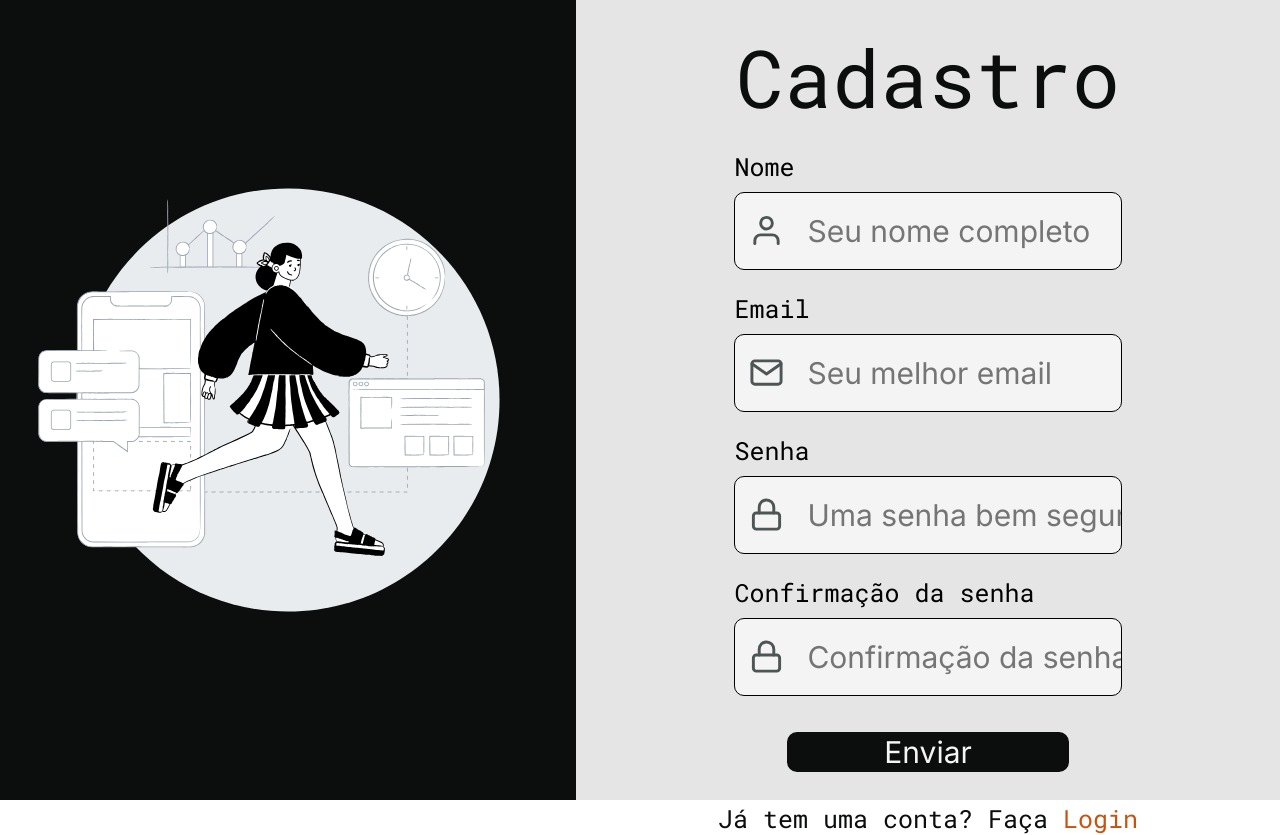
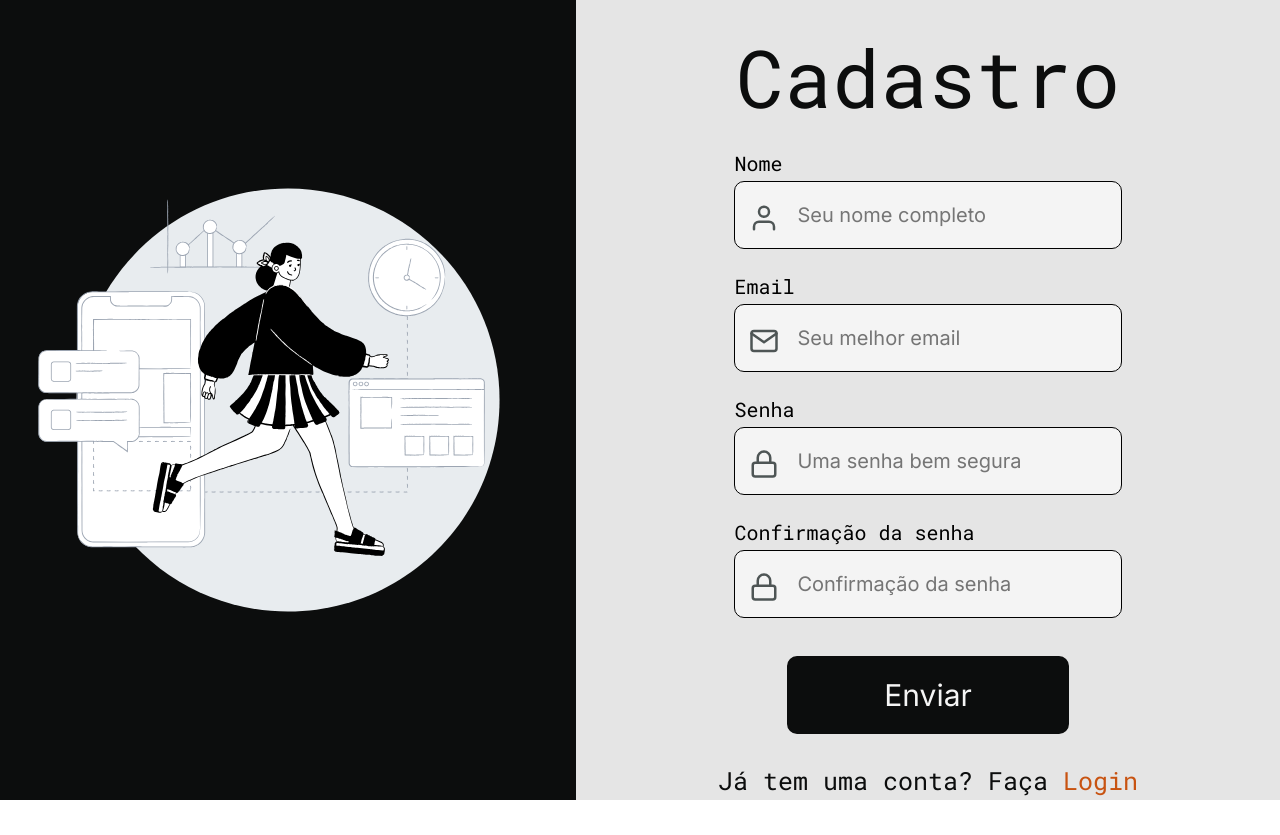
Before and after one commit to pedrohtbl/do-it, a React (Create React App) app: page /cadastro in a window 1280 px wide. After the commit the page ends 800 px from the top, so only its background shows below. Built offline with nearby package versions, Linux system fonts and the light colour scheme.

Commit message:
feat: cadastro validado e funcionando

```diff
--- a/package.json
+++ b/package.json
@@ -14,6 +14,7 @@
     "react-icons": "^4.3.1",
     "react-router-dom": "5",
     "react-scripts": "5.0.1",
+    "react-toastify": "^9.0.1",
     "style-components": "^0.1.0",
     "styled-components": "^5.3.5",
     "web-vitals": "^2.1.0",
--- a/src/App.js
+++ b/src/App.js
@@ -1,9 +1,22 @@
 import GlobalStyle from "./style"
 import Routes from "./Routes"
+import { ToastContainer } from "react-toastify";
+import "react-toastify/dist/ReactToastify.css";
 
 function App() {
   return (
     <>
+    <ToastContainer
+    position="bottom-right"
+    autoClose={5000}
+    hideProgressBar={false}
+    newestOnTop={false}
+    closeOnClick
+    rtl={false}
+    pauseOnFocusLoss={false}
+    draggable
+    pauseOnHover={false}
+    />
     <GlobalStyle/>
     <Routes/>
     </>
--- a/src/Pages/Cadastro/index.js
+++ b/src/Pages/Cadastro/index.js
@@ -4,20 +4,55 @@ import Button from "../../components/Button"
 import Input from "../../components/Input"
 import { FiMail,FiLock,FiUser } from "react-icons/fi"
 import { Link } from "react-router-dom"
+import { useForm } from "react-hook-form";
+import { yupResolver } from "@hookform/resolvers/yup"
+import * as yup from "yup"
+import api from "../../Services/api"
+import { toast } from "react-toastify"
+import { useHistory } from "react-router-dom"
 
 const Cadastro = () =>{
+    const schema = yup.object().shape({
+        name: yup.string().required("Preencha o campo").trim(),
+        email: yup.string().email("Email inválido").required("Preencha o campo").trim(),
+        password: yup.string().required("Preencha o campo").min(8, "minimo 8 caracteres").trim(),
+        passwordConfirm: yup.string().required("Preencha o campo").oneOf([yup.ref("password")],"senhas não são iguais")
+    })
+
+    const {register, handleSubmit, formState:{errors}} = useForm({
+        resolver:yupResolver(schema)
+    })
+
+    const history = useHistory()
+
+    const onSubmit = (data) =>{
+        const {name,email,password} = data
+        api.post("/user/register", {name:name, email:email, password:password})
+        .then(response =>{
+            toast.success("usuário cadastrado",{
+                theme: "dark"
+            })
+            history.push("/login")
+        })
+        .catch((err) =>
+            toast.error("algo deu errado",{
+                theme: "dark"
+              })
+        )
+    }
+
     return (
         <>
         <CustomMain>
             <figure>
                 <img src={sapiens} alt="sapiens"/>
             </figure>
-            <form>
+            <form onSubmit={handleSubmit(onSubmit)}>
                 <h1>Cadastro</h1>
-                <Input placeholder="Seu nome completo" type="text" label={"Nome"}><FiUser/></Input>
-                <Input placeholder="Seu melhor email" type="email" label={"Email"}><FiMail/></Input>
-                <Input placeholder="Uma senha bem segura" type="password" label={"Senha"}><FiLock/></Input>
-                <Input placeholder="Confirmação da senha" type="password" label={"Confirmação da senha"}><FiLock/></Input>
+                <Input errors={errors.name?.message} register={register} name={"name"} placeholder="Seu nome completo" type="text" label={"Nome"}><FiUser/></Input>
+                <Input errors={errors.email?.message} register={register} name={"email"} placeholder="Seu melhor email" type="email" label={"Email"}><FiMail/></Input>
+                <Input errors={errors.password?.message} register={register} name={"password"} placeholder="Uma senha bem segura" type="password" label={"Senha"}><FiLock/></Input>
+                <Input errors={errors.passwordConfirm?.message} register={register} name={"passwordConfirm"} placeholder="Confirmação da senha" type="password" label={"Confirmação da senha"}><FiLock/></Input>
                 <Button type={"submit"}>Enviar</Button>
                 <p>Já tem uma conta? Faça <Link to={"/login"}>Login</Link></p>
             </form>
--- a/src/Pages/Cadastro/style.js
+++ b/src/Pages/Cadastro/style.js
@@ -85,6 +85,12 @@ export const CustomMain = styled.main`
 
         form>button{
             height: 54px;
+            margin-bottom: 13px;
+            margin-top: 0;
+        }
+
+        h1{
+            font-size: 40px;
         }
 
         p,a{
--- a/src/components/Input/index.js
+++ b/src/components/Input/index.js
@@ -1,13 +1,14 @@
 import { CustomInput, CustomLabel } from "./style"
 
 
-const Input = ({children, label, ...rest}) =>{
+const Input = ({children,errors, register, name, label, ...rest}) =>{
     return(
         <>
-        <CustomLabel>
+        <CustomLabel >
             <p>{label}</p>
             {children}
-            <CustomInput {...rest}/>
+            <CustomInput errors={!!errors} {...register(name)} {...rest}/>
+            {!!errors&& <span>{errors}</span>}
         </CustomLabel>
         </>
     )
--- a/src/components/Input/style.js
+++ b/src/components/Input/style.js
@@ -2,13 +2,14 @@ import styled from "styled-components"
 
 export const CustomInput = styled.input`
     width: 100%;
-    height: 78px;
+    height: 68px;
     background-color: var(--white-1);
     color: var(--grey-1);
-    border: 1px solid var(--black-1);
+    border: 1px solid ${(props) => (props.errors? "#B22222" : "#000000")};
     border-radius: 10px;
-    padding-left: 72px;
-    font-size: 30px;
+    padding-left: 62px;
+    font-size: 20px;
+    margin-bottom: 2px;
 
     @media (max-width: 1100px){
         font-size: 18px;
@@ -26,19 +27,23 @@ export const CustomLabel = styled.label`
     position: relative;
 
     svg{
-        width: 35px;
-        height: 35px;
+        width: 30px;
+        height: 30px;
         color: var(--grey-1);
         position: absolute;
         left: 15px;
-        top: 63px;
+        top: 53px;
     }
 
     p{
-        margin-bottom: 9px;
-        font-size: 25px;
+        margin-bottom: 5px;
+        font-size: 20px;
         font-weight: 400;
         color: var(--black-1);
+    }
+
+    span{
+        color: var(--error);
     }
 
 
@@ -58,9 +63,17 @@ export const CustomLabel = styled.label`
 
     @media (max-width: 720px){
         width: 80%;
+        margin-bottom: 22px;
+
+        svg{
+            top: 40px;
+        }
 
         p{
-            font-size: 18px;
+            font-size: 14px;
+        }
+        span{
+            font-size: 14px;
         }
     }
 
--- a/src/style/index.js
+++ b/src/style/index.js
@@ -16,6 +16,7 @@ export default createGlobalStyle`
     --black-2: #0C0D0D;
     --grey-1: #4E5555;
     --orange-1: #C85311;
+    --error: #B22222;
 }
 
 #root{
```
Also changed, not shown: 1 other file (tests, documents, lock files or other folders).
